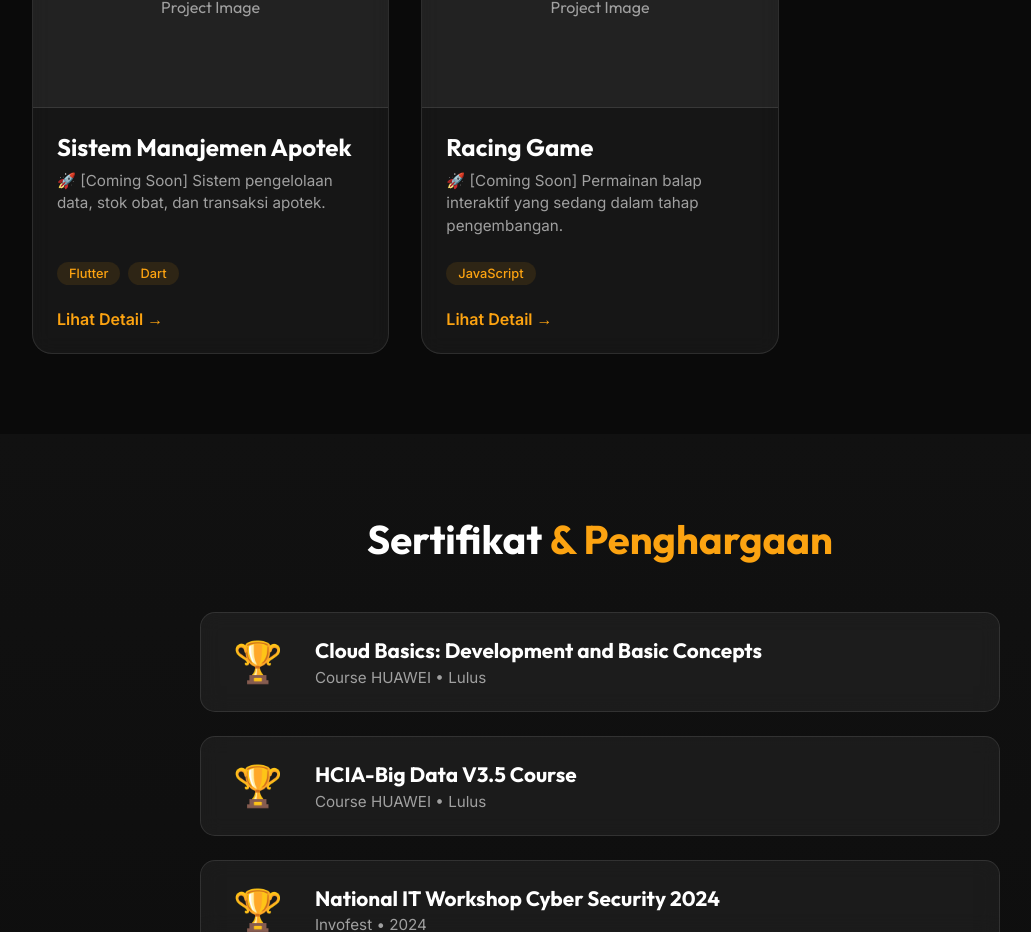
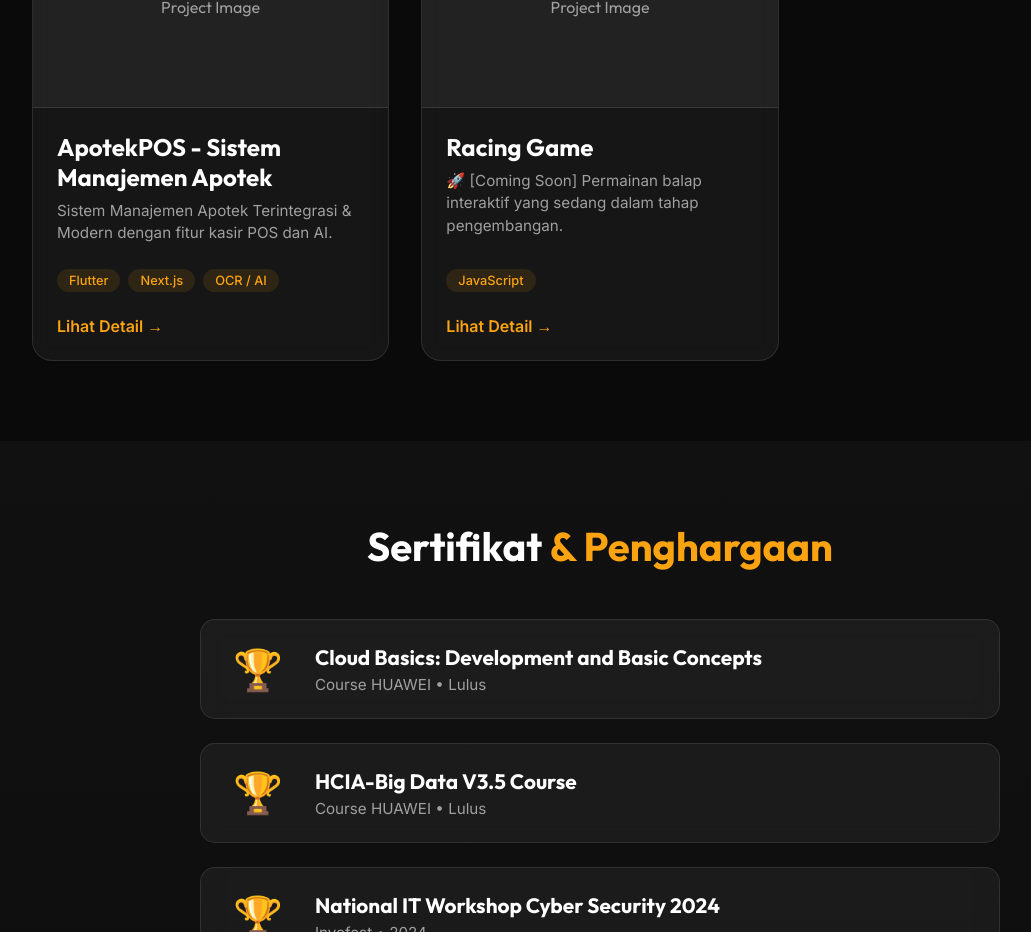
Before and after one commit to Reik11/portofolio-web, a Next.js app: page / in a window 1280 px wide. Shown: the part 4000-4932 px from the top of the page, without its empty margins (40-1071 px from the left). Built offline with nearby package versions, Linux system fonts and the light colour scheme.

Commit message:
sistem apotek

```diff
--- a/src/components/Projects.js
+++ b/src/components/Projects.js
@@ -28,11 +28,11 @@ export const projects = [
   },
   {
     id: "manajemen-apotek",
-    title: "Sistem Manajemen Apotek",
-    description: "🚀 [Coming Soon] Sistem pengelolaan data, stok obat, dan transaksi apotek.",
-    longDescription: "Sistem informasi manajemen apotek terpadu yang dirancang untuk mempermudah proses operasional. Aplikasi ini membantu apoteker dalam pencatatan stok obat, pemrosesan transaksi penjualan, serta pembuatan laporan keuangan secara otomatis dan akurat.",
-    features: ["Manajemen Stok Obat", "Sistem Point of Sale (POS)", "Notifikasi Obat Kedaluwarsa", "Laporan Penjualan Otomatis", "Manajemen Data Pemasok"],
-    tech: ["Flutter", "Dart"]
+    title: "ApotekPOS - Sistem Manajemen Apotek",
+    description: "Sistem Manajemen Apotek Terintegrasi & Modern dengan fitur kasir POS dan AI.",
+    longDescription: "ApotekPOS adalah sistem informasi manajemen apotek terpadu yang dirancang untuk mempermudah proses operasional. Aplikasi ini memiliki antarmuka yang komprehensif, mulai dari sistem kasir (web) hingga aplikasi mobile khusus untuk pasien melakukan pemesanan obat dan mengelola profil mereka.",
+    features: ["Manajemen Inventaris dengan sistem FIFO", "Kasir POS terintegrasi dengan struk digital", "Pemesanan online langsung oleh pasien", "Pembacaan otomatis OCR untuk resep dokter", "Manajemen Profil & Riwayat Pasien (Mobile)"],
+    tech: ["Flutter", "Next.js", "OCR / AI"]
   },
   {
     id: "racing-game",
```
